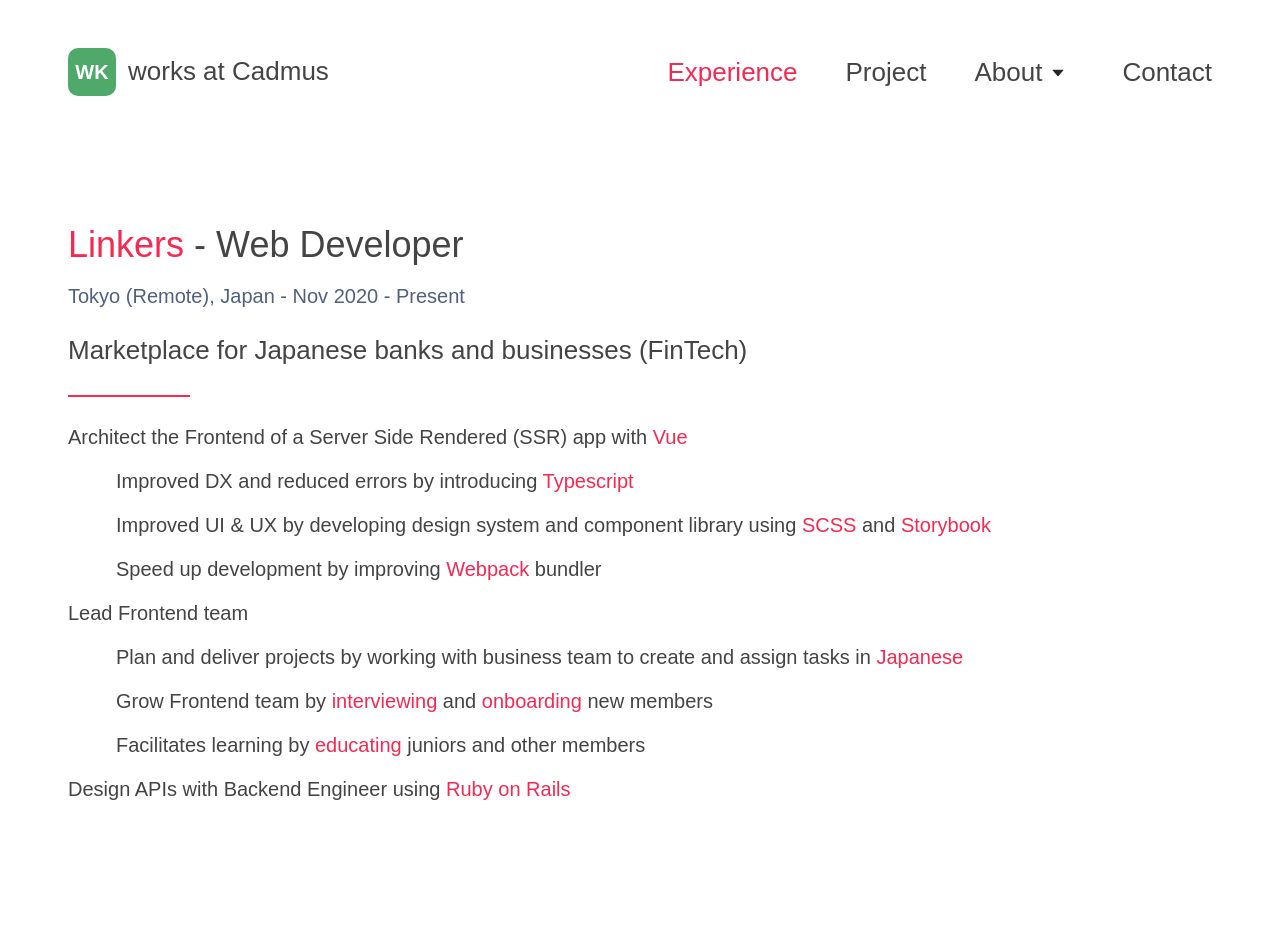
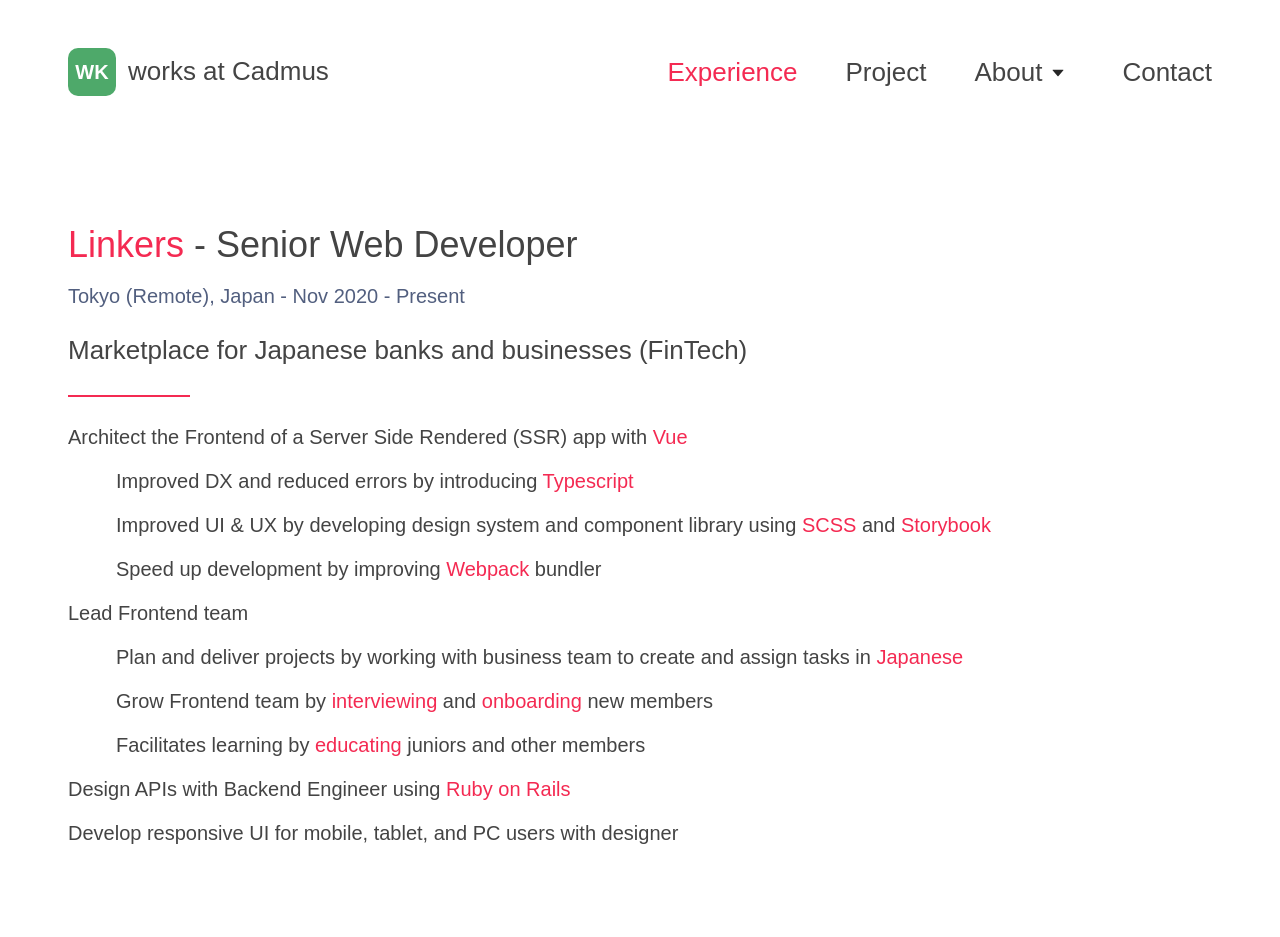
Before and after one commit to williamsk91/williamsk, a Next.js app: page /experience in a window 1280 px wide. Shown: the top 937 px of the page. Built offline with nearby package versions, Linux system fonts and the light colour scheme.

Commit message:
feat: ui experience at linkers

```diff
--- a/pages/experience.tsx
+++ b/pages/experience.tsx
@@ -10,7 +10,7 @@
 
       <Section
         title="Linkers"
-        subtitle="Web Developer"
+        subtitle="Senior Web Developer"
         info="Tokyo (Remote), Japan - Nov 2020 - Present"
         desc="Marketplace for Japanese banks and businesses (FinTech)"
         color="red"
@@ -69,6 +69,10 @@
               <Text type="sub">
                 Design APIs with Backend Engineer using{" "}
                 <Colored color="red">Ruby on Rails</Colored>
+              </Text>,
+              <Text type="sub">
+                Develop responsive UI for mobile, tablet, and PC users with
+                designer
               </Text>,
             ],
           ]}
```
